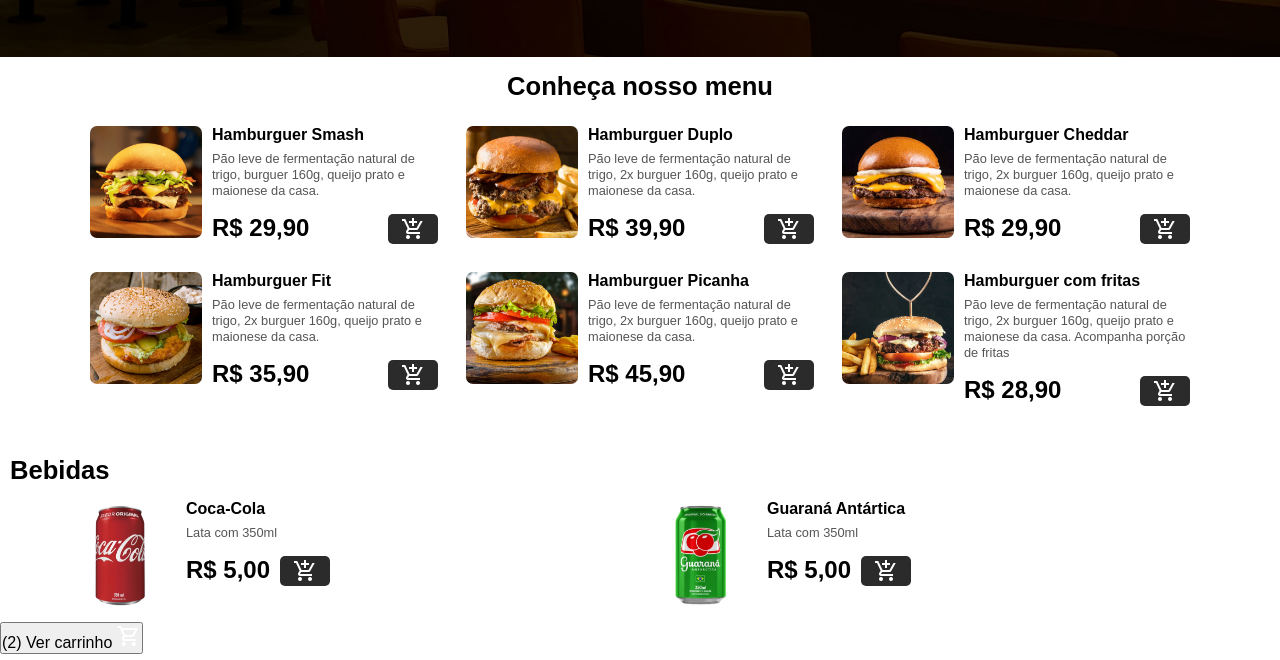
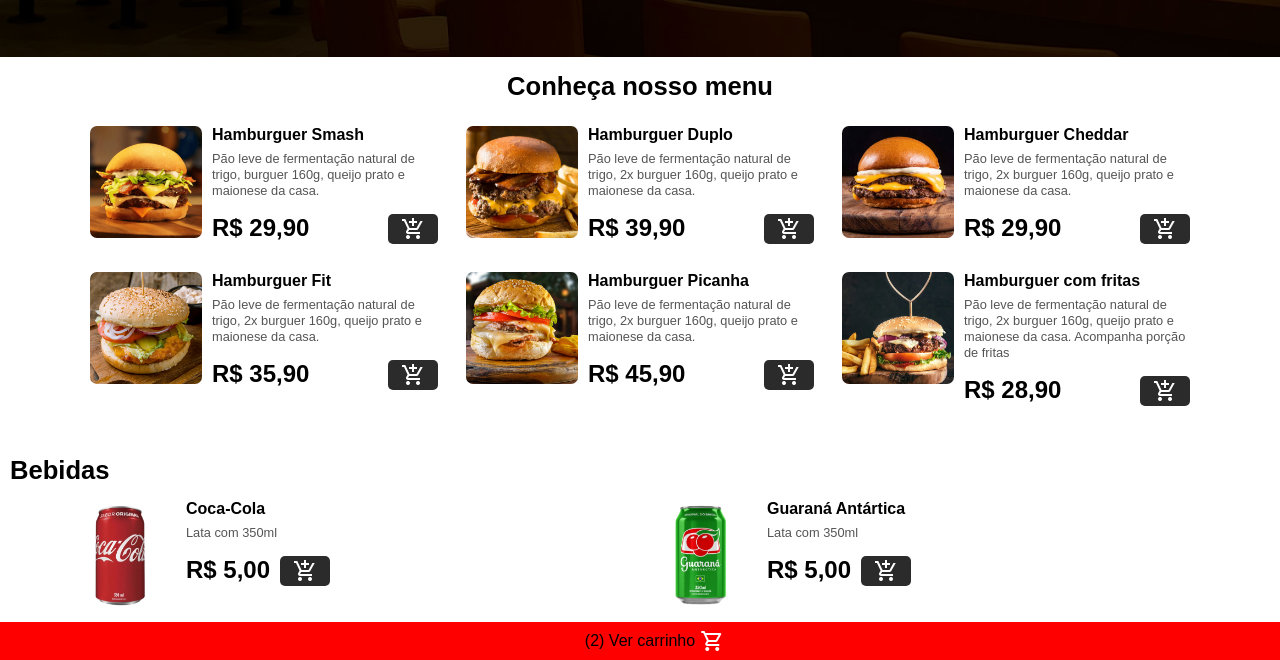
Before and after one commit to GuilhermeCampo/cardapio, a website: page index.html in a window 1280 px wide. Shown: the part 363-1023 px from the top of the page. Drawn offline with nearby package versions, Linux system fonts and the light colour scheme.

Commit message:
Update style.css

```diff
--- a/styles/style.css
+++ b/styles/style.css
@@ -124,3 +124,27 @@
   gap: 10px;
 
 }
+
+
+footer{
+  width: 100%;
+  background-color: red;
+  text-align: center;
+  padding: 10px;
+  vertical-align: middle;
+}
+
+footer>button{
+  background-color: rgba(0, 0, 0, 0);
+  border: none;
+
+
+
+
+}
+
+.add-cart{
+  position: absolute;
+  transform: translate(5px, -3px);
+
+}
```
